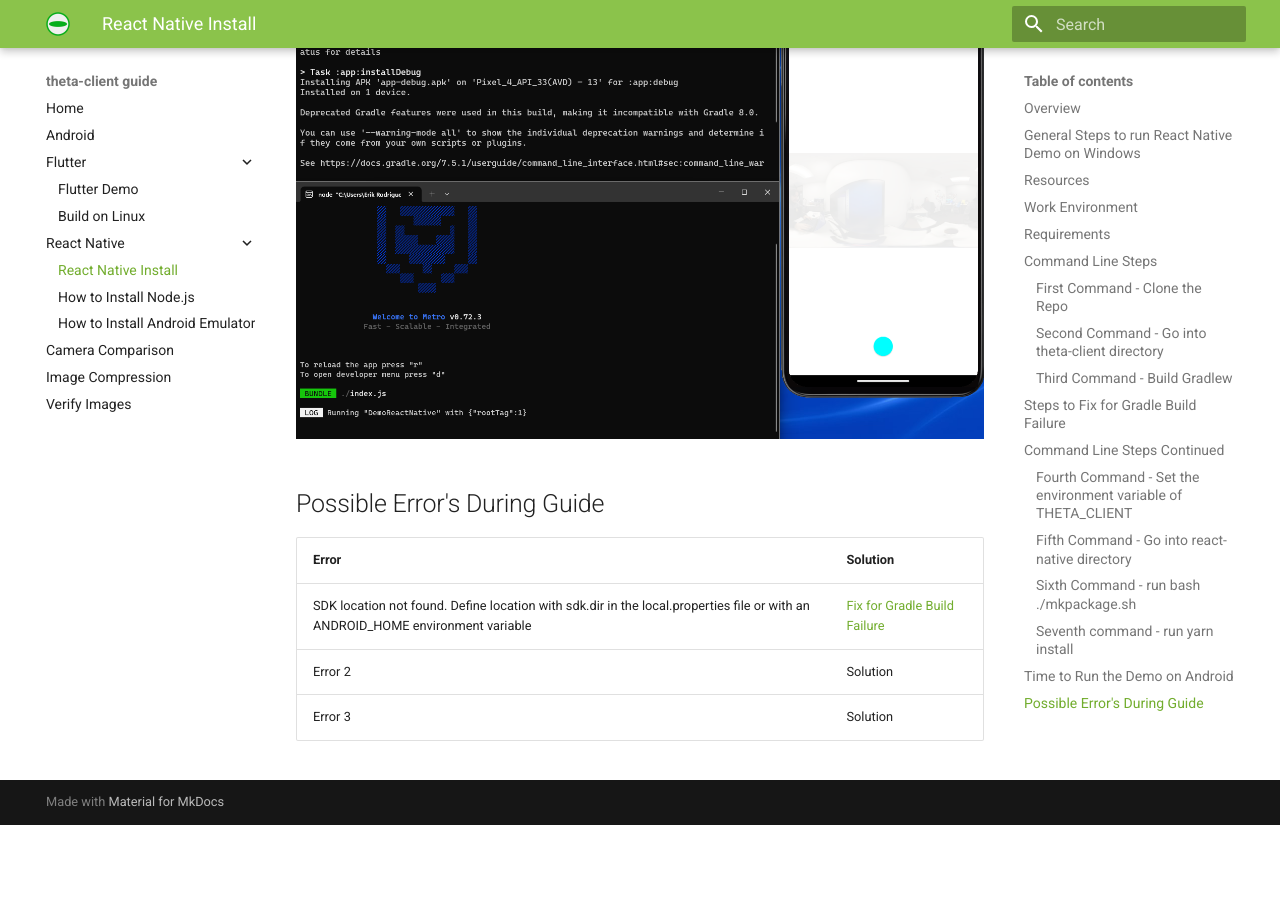
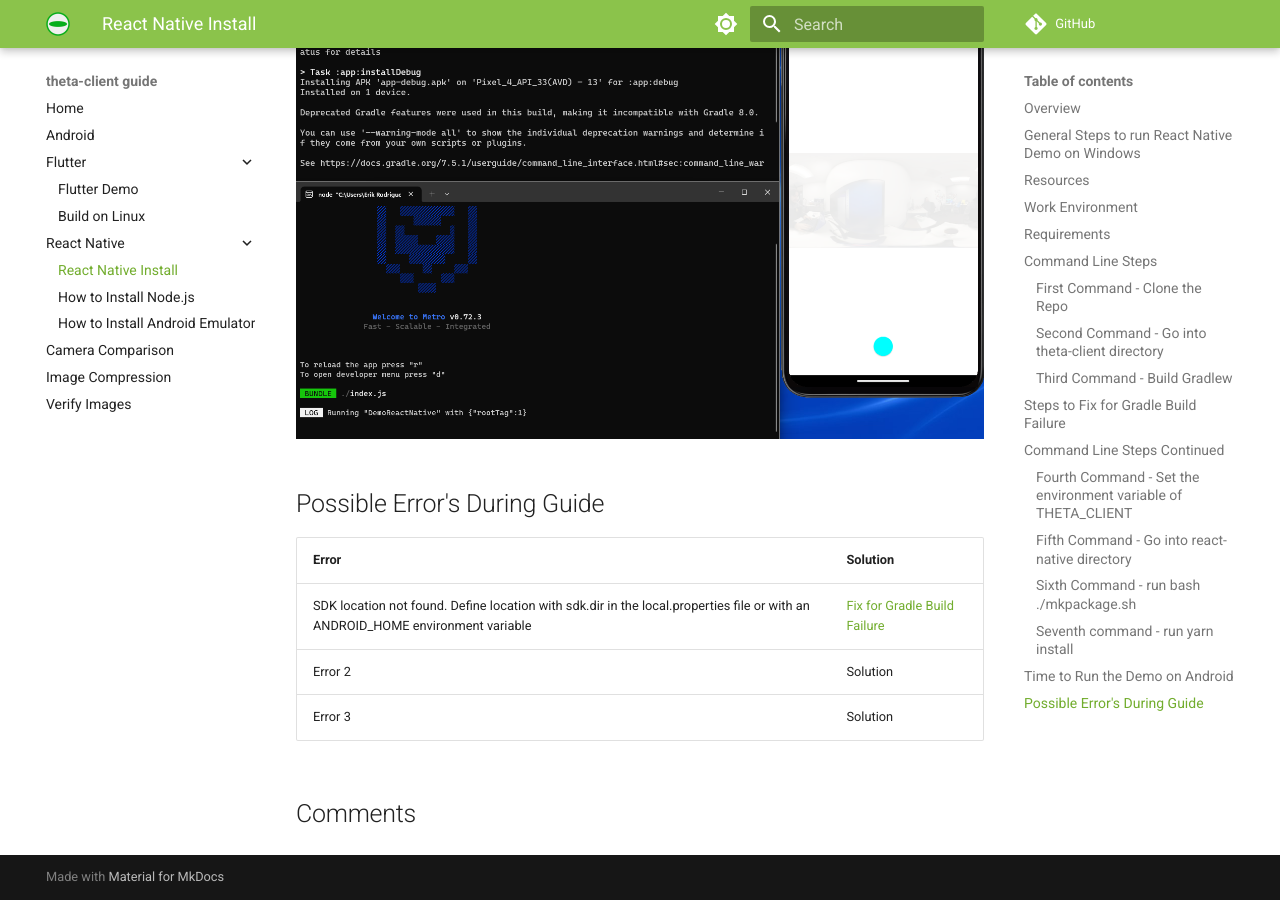
Before and after one commit to theta360developers/theta-client-guide, an MkDocs documentation site: the page built from docs/react-native-install.md, in a window 1280 px wide and 900 px high, scrolled down 13409 px. Built offline with MkDocs 1.6.1 and Material for MkDocs 9.7.7, drawn with Linux system fonts in a browser that asks for light colours; comment, search, counter and statistics services are not loaded; before the commit the page ends 14234 px from its top, so only the background shows below that.

Commit message:
Feat: Light/dark mode, Editable pages, Required github icon in corner, comment system

```diff
--- a/mkdocs.yml
+++ b/mkdocs.yml
@@ -1,6 +1,7 @@
 site_name: theta-client guide
 site_description: RICOH THETA Web API and mobile development
 site_url: https://theta360developers.github.io/theta-client-guide/
+repo_url: https://github.com/theta360developers/theta-client-guide
 nav:
   - Home: index.md
   - Android: android.md
@@ -22,13 +23,29 @@
 theme:
   name: material
   palette:
-    primary: 'light green'
-    accent: 'lime'
+    # Palette toggle for light mode
+    - scheme: default
+      primary: 'light green'
+      accent: 'lime'
+      toggle:
+        icon: material/brightness-7
+        name: Switch to dark mode
+    # Palette toggle for light mode
+    - scheme: slate
+      primary: 'light green'
+      accent: 'lime'
+      toggle:
+        icon: material/brightness-4
+        name: Switch to dark mode
   logo: images/icon/green-logo-192x192.png
   favicon: images/icon/favicon-16x16.png
+  icon:
+    edit: material/pencil-plus
   features:
     - content.code.copy
     - navigation.expand
+    - content.action.edit
+  custom_dir: overrides
 markdown_extensions:
   - pymdownx.highlight:
       anchor_linenums: true
@@ -39,5 +56,7 @@
   - pymdownx.superfences
   - attr_list
   - md_in_html
+edit_uri: edit/main/docs/
+
 # plugins:
 #   - social
--- /dev/null
+++ b/overrides/partials/comments.html
@@ -0,0 +1,49 @@
+{% if page.meta.comments %}
+  <h2 id="__comments">{{ lang.t("meta.comments") }}</h2>
+  <!-- Insert generated snippet here -->
+  <script src="https://giscus.app/client.js"
+  data-repo="theta360developers/theta-client-guide"
+  data-repo-id="R_kgDOJBUf-A"
+  data-category="General"
+  data-category-id="DIC_kwDOJBUf-M4CUsiq"
+  data-mapping="pathname"
+  data-strict="0"
+  data-reactions-enabled="1"
+  data-emit-metadata="0"
+  data-input-position="top"
+  data-theme="dark"
+  data-lang="en"
+  data-loading="lazy"
+  crossorigin="anonymous"
+  async>
+  </script>
+  <!-- Synchronize Giscus theme with palette -->
+  <script>
+    var giscus = document.querySelector("script[src*=giscus]")
+
+    /* Set palette on initial load */
+    var palette = __md_get("__palette")
+    if (palette && typeof palette.color === "object") {
+      var theme = palette.color.scheme === "slate" ? "dark" : "light"
+      giscus.setAttribute("data-theme", theme)
+    }
+
+    /* Register event handlers after documented loaded */
+    document.addEventListener("DOMContentLoaded", function() {
+      var ref = document.querySelector("[data-md-component=palette]")
+      ref.addEventListener("change", function() {
+        var palette = __md_get("__palette")
+        if (palette && typeof palette.color === "object") {
+          var theme = palette.color.scheme === "slate" ? "dark" : "light"
+
+          /* Instruct Giscus to change theme */
+          var frame = document.querySelector(".giscus-frame")
+          frame.contentWindow.postMessage(
+            { giscus: { setConfig: { theme } } },
+            "https://giscus.app"
+          )
+        }
+      })
+    })
+  </script>
+{% endif %}
--- /dev/null
+++ b/overrides/partials/source.html
@@ -0,0 +1,17 @@
+<!-- theme/source.html -->
+
+{% import "partials/language.html" as lang with context %}
+
+<a
+  href="{{ config.repo_url }}"
+  title="{{ lang.t('source.link.title') }}"
+  style="display: block; font-size: .65rem; line-height: 1.2; white-space: nowrap; -webkit-backface-visibility: hidden; backface-visibility: hidden; transition: opacity 250ms;"
+>
+  <div class="md-source__icon md-icon">
+    {% set icon = config.theme.icon.repo or "fontawesome/brands/git-alt" %}
+    {% include ".icons/" ~ icon ~ ".svg" %}
+  </div>
+  <div class="md-source__repository">
+    {{ config.repo_name }}
+  </div>
+</a>
```
Also changed, not shown: docs/react-native-install.md (+4 -0 lines).
